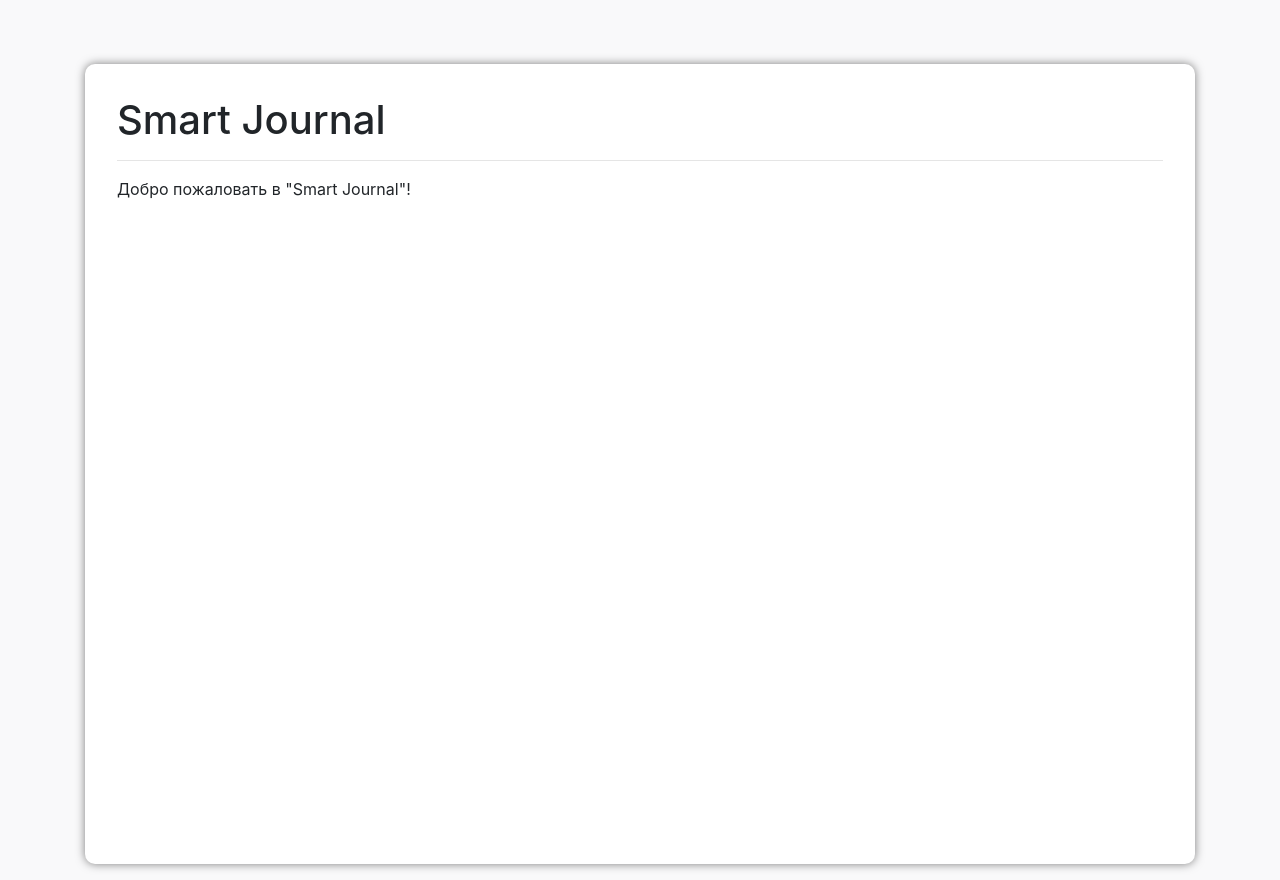
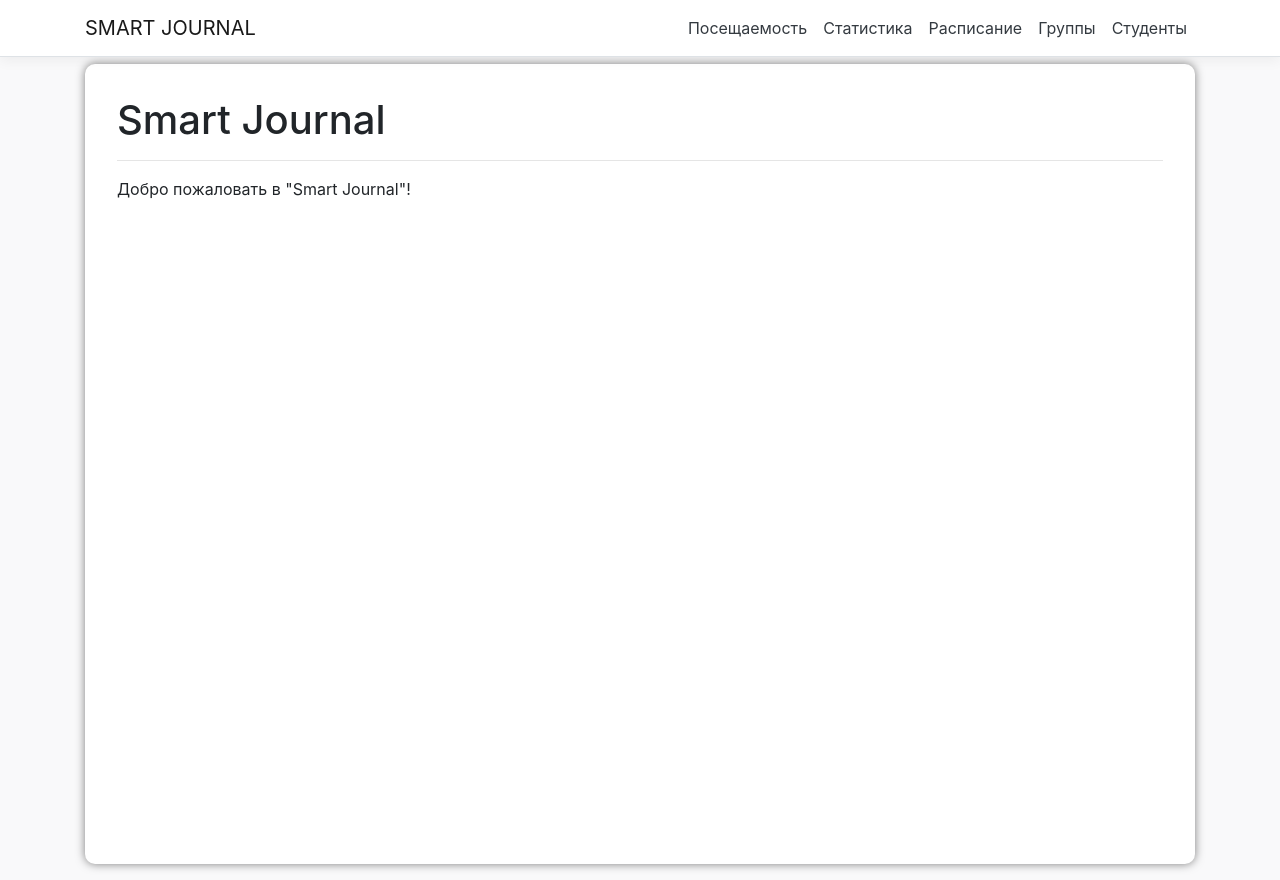
Before and after one commit to Fedozzzzz/Smart-journal, a React (Create React App) app: page / in a window 1280 px wide. Built offline with nearby package versions, Linux system fonts and the light colour scheme; a web font is replaced by a local one.

Commit message:
fixed navbar scroll component.

```diff
--- a/src/components and containres/components/navbar/NavMenu.js
+++ b/src/components and containres/components/navbar/NavMenu.js
@@ -48,8 +48,11 @@ export default class NavMenu extends Component {
         const currentScrollPos = window.pageYOffset;
         const visible = prevScrollY > currentScrollPos;
 
+        console.log("pageY", window.pageYOffset);
+        console.log(prevScrollY);
+
         this.setState({
-            prevScrollY: currentScrollPos,
+            prevScrollY: currentScrollPos + 0.6,
             visible
         });
     };
@@ -68,12 +71,11 @@ export default class NavMenu extends Component {
 
     render() {
         // const opacity = Math.min(100 / this.state.currentScrollHeight, 1)
-        // console.log(this.state.visible);
+        const clsName = this.state.visible ? "active" : "hidden";
         return (
-            <header className="nav-header">
+            <header className="">
                 <Navbar fixed="top"
-                        hidden={!this.state.visible}
-                        className="navbar-expand-md navbar-toggleable-md border-bottom box-shadow"
+                        className={"navbar-expand-md navbar-toggleable-md border-bottom box-shadow " + clsName}
                         light>
                     <Container>
                         <NavbarBrand tag={Link} to="/">SMART JOURNAL</NavbarBrand>
--- a/src/css/NavMenu.css
+++ b/src/css/NavMenu.css
@@ -22,9 +22,22 @@ html {
 
 .navbar {
     background-color: white;
+    transition: top 0.2s ease-in-out;
     /*animation: linear 1s;*/
-    transition: top 1s;
+    /*transition: top 1s;*/
 }
+
+.active {
+    visibility: visible;
+    transition: all 200ms ease-in;
+}
+
+.hidden {
+    visibility: hidden;
+    transition: all 200ms ease-out;
+    transform: translate(0, -100%);
+}
+
 
 /*.nav-header {*/
 /*    transition: all 1s;*/
```
